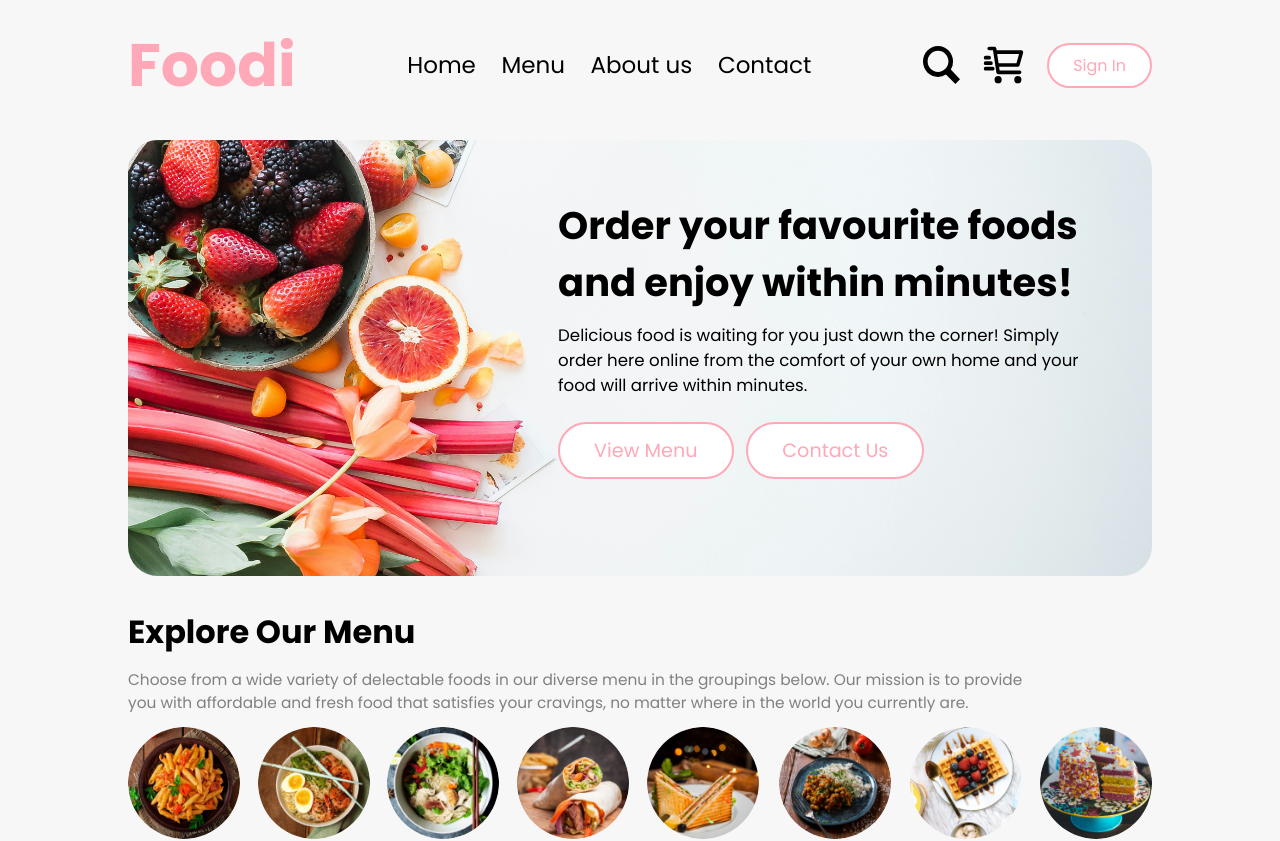
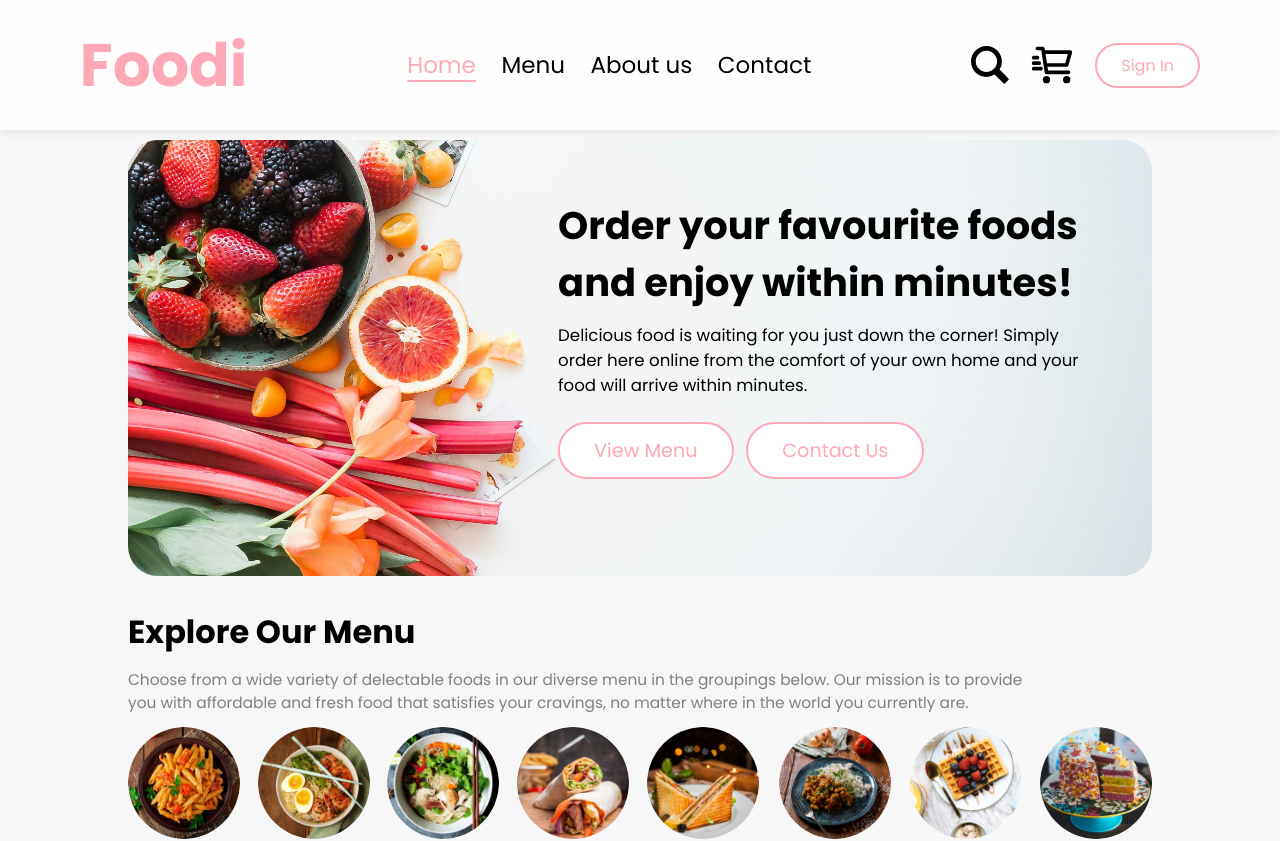
Before and after one commit to WilliamLiangUofT/food-delivery-web-app-mern, a React (Vite) app in the folder frontend/: page / in a window 1280 px wide. Shown: the top 841 px of the page. Built offline with nearby package versions, Linux system fonts and the light colour scheme.

Commit message:
add sticky nav bar

```diff
--- a/frontend/package.json
+++ b/frontend/package.json
@@ -12,6 +12,7 @@
   "dependencies": {
     "react": "^19.1.1",
     "react-dom": "^19.1.1",
+    "react-router": "^7.8.2",
     "react-router-dom": "^7.8.2"
   },
   "devDependencies": {
--- a/frontend/src/App.jsx
+++ b/frontend/src/App.jsx
@@ -2,7 +2,7 @@ import NavBar from "./components/navbar/navbar"
 import Home from "./pages/Home/home"
 import Cart from "./pages/Cart/cart"
 import PlaceOrder from "./pages/PlaceOrder/placeorder"
-import { Routes, Route } from 'react-router-dom'
+import { Routes, Route } from 'react-router'
 import Footer from "./components/footer/footer"
 
 function App() {
--- a/frontend/src/components/appDownload/appDownload.jsx
+++ b/frontend/src/components/appDownload/appDownload.jsx
@@ -3,7 +3,7 @@ import { assets } from '../../assets/assets';
 
 function AppDownload() {
     return (
-        <div className='apps-container'>
+        <div className='apps-container' id='download-app'>
             <h1>
                 For a Better Experience Download the Foodi App
             </h1>
--- a/frontend/src/components/footer/footer.jsx
+++ b/frontend/src/components/footer/footer.jsx
@@ -2,7 +2,7 @@ import './footer.css'
 
 function Footer() {
     return (
-        <div className='footer'>
+        <div className='footer' id='footer'>
             <div className='top-majority'>
                 <div className='left-area'>
                     <h2>Foodi</h2>
--- a/frontend/src/components/menuCategories/menuCategories.jsx
+++ b/frontend/src/components/menuCategories/menuCategories.jsx
@@ -3,7 +3,7 @@ import { menu_items } from '../../assets/assets';
 
 function MenuCategories({menuCategory, setMenuCategory}) {
     return (
-        <div className='explore-menu-container'>
+        <div className='explore-menu-container' id='explore-menu'>
             <div className='header-title'>
                 <h3>Explore Our Menu</h3>
             </div>
--- a/frontend/src/components/navbar/navbar.css
+++ b/frontend/src/components/navbar/navbar.css
@@ -4,9 +4,16 @@
 
 .navigation-bar {
     display: flex;
-    justify-content: space-between;
+    justify-content: space-around;
     align-items: center;
     padding: 20px 0px;
+
+    position: sticky;
+    top: 0;
+    z-index: 1000;
+    background: rgba(255, 255, 255, 0.8);
+    backdrop-filter: saturate(1.2) blur(8px);
+    box-shadow: 0 1px 10px rgba(0,0,0,0.1);
 }
 
 .logo {
@@ -22,7 +29,10 @@
     font-size: 23px;
 }
 
-.middle ul li {
+.middle ul a,
+.middle a:visited {
+    color: inherit;
+    text-decoration: none;
     cursor: pointer;
 }
 
--- a/frontend/src/components/navbar/navbar.jsx
+++ b/frontend/src/components/navbar/navbar.jsx
@@ -1,9 +1,10 @@
 import './navbar.css'
 import { assets } from '../../assets/assets';
 import { useState } from 'react';
+import { Link } from 'react-router';
 
 function NavBar() {
-    const [menuSelected, setMenuSelected] = useState("");
+    const [menuSelected, setMenuSelected] = useState("home");
 
     return (
         <div className="navigation-bar">
@@ -12,10 +13,10 @@ function NavBar() {
             </div>
             <div className='middle'>
                 <ul>
-                    <li className={menuSelected === "home" ? "active" : ""} onClick={() => setMenuSelected(m => "home")}>Home</li>
-                    <li className={menuSelected === "menu" ? "active" : ""} onClick={() => setMenuSelected(m => "menu")}>Menu</li>
-                    <li className={menuSelected === "about" ? "active" : ""} onClick={() => setMenuSelected(m => "about")}>About us</li>
-                    <li className={menuSelected === "contact" ? "active" : ""} onClick={() => setMenuSelected(m => "contact")}>Contact</li>
+                    <Link to="/" className={menuSelected === "home" ? "active" : ""} onClick={() => setMenuSelected(m => "home")}>Home</Link>
+                    <a href='#explore-menu' className={menuSelected === "menu" ? "active" : ""} onClick={() => setMenuSelected(m => "menu")}>Menu</a>
+                    <a href='#download-app' className={menuSelected === "about" ? "active" : ""} onClick={() => setMenuSelected(m => "about")}>About us</a>
+                    <a href='#footer' className={menuSelected === "contact" ? "active" : ""} onClick={() => setMenuSelected(m => "contact")}>Contact</a>
                 </ul>
             </div>
             <div className='right-side'>
--- a/frontend/src/index.css
+++ b/frontend/src/index.css
@@ -4,6 +4,7 @@
   padding: 0;
   margin: 0;
   font-family: Poppins;
+  scroll-behavior: smooth;
 }
 
 body {
@@ -11,7 +12,7 @@ body {
   background-color: hsl(0, 0%, 97%);
 }
 
-.main-app {
+/* .main-app {
   width: 80vw;
   margin: auto;
-}
+} */
--- a/frontend/src/main.jsx
+++ b/frontend/src/main.jsx
@@ -2,7 +2,7 @@ import { StrictMode } from 'react'
 import { createRoot } from 'react-dom/client'
 import './index.css'
 import App from './App.jsx'
-import {BrowserRouter} from 'react-router-dom'
+import {BrowserRouter} from 'react-router'
 import ContextStoreProvider from './context/ContextStore.jsx'
 
 createRoot(document.getElementById('root')).render(
--- a/frontend/src/pages/Home/home.css
+++ b/frontend/src/pages/Home/home.css
@@ -0,0 +1,4 @@
+.home-component {
+    width: 80vw;
+    margin: auto;
+}
--- a/frontend/src/pages/Home/home.jsx
+++ b/frontend/src/pages/Home/home.jsx
@@ -9,7 +9,7 @@ function Home() {
     const [menuCategory, setMenuCategory] = useState("");
 
     return (
-        <div>
+        <div className='home-component'>
             <Header/>
             <MenuCategories menuCategory={menuCategory} setMenuCategory={setMenuCategory}/>
             <DishDisplay category={menuCategory}/>
```
Also changed, not shown: 1 other file (tests, documents, lock files or other folders).
